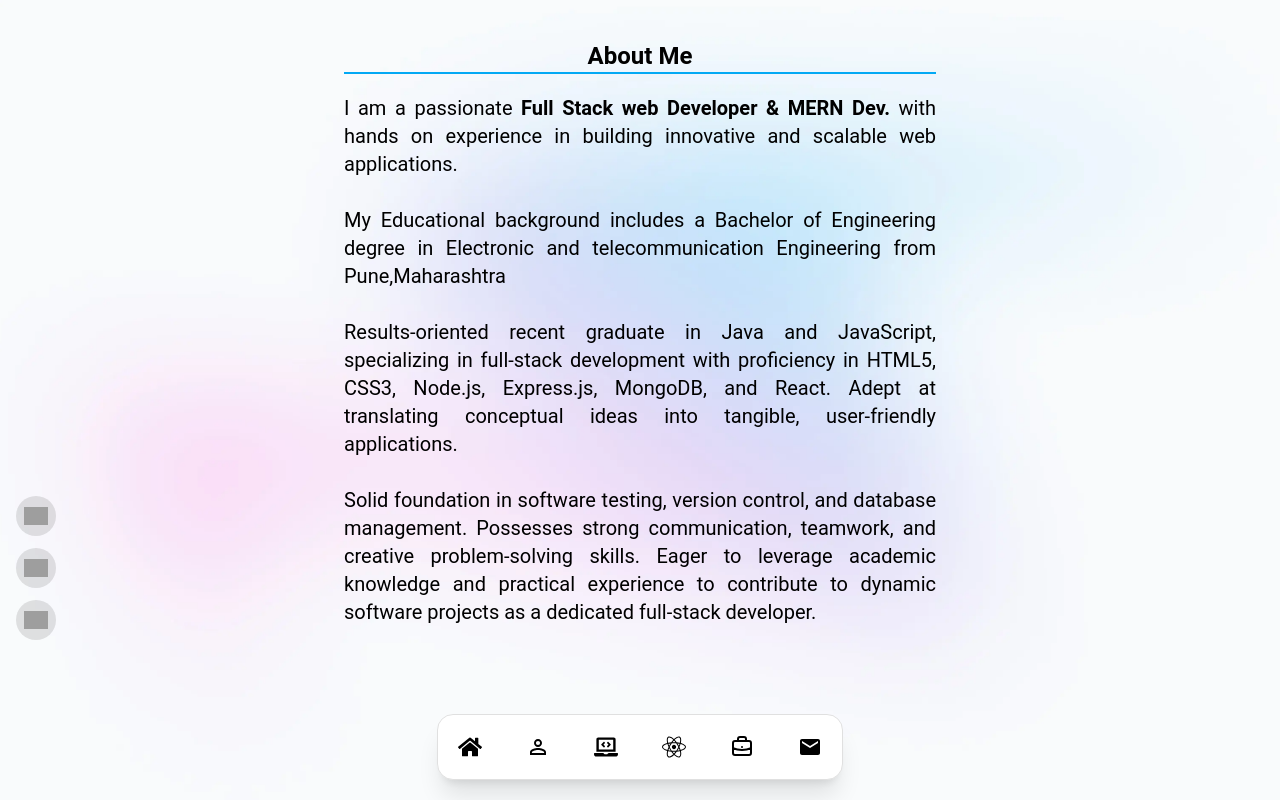
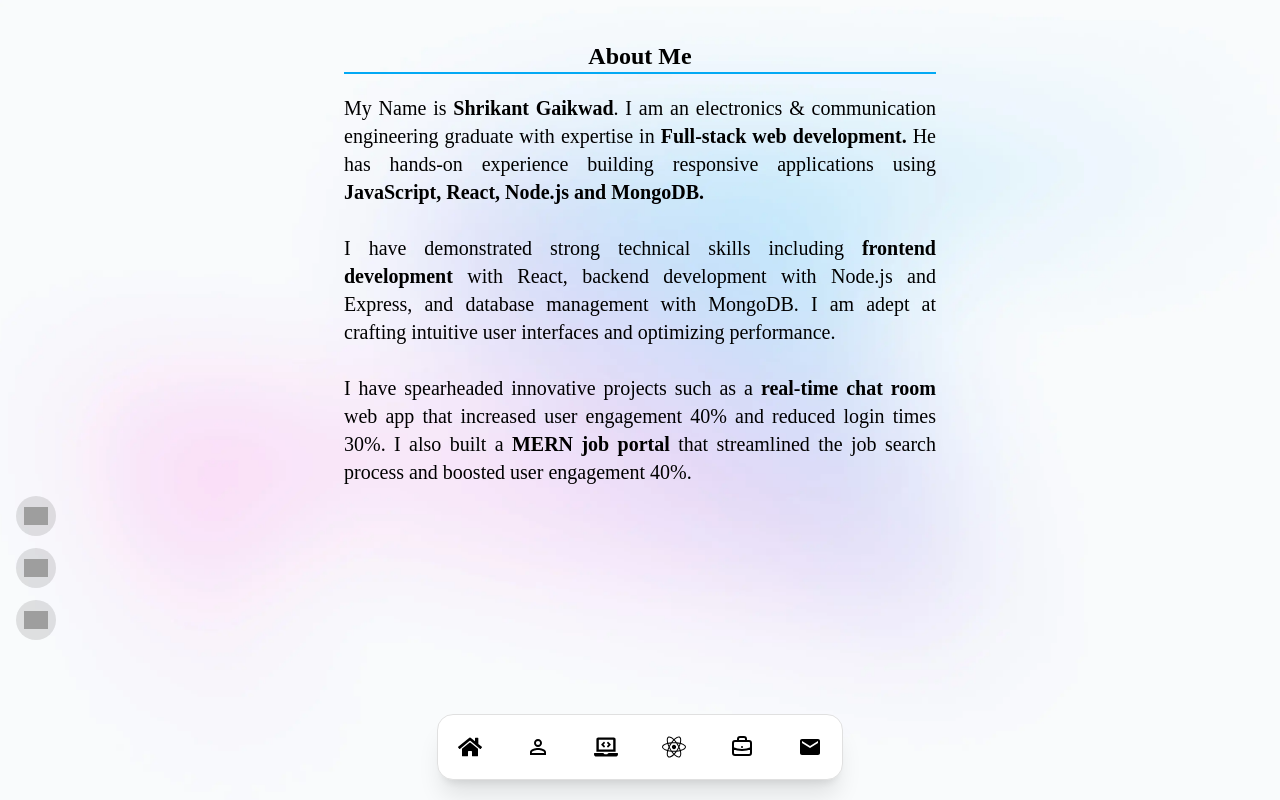
Before and after one commit to shrikantg199/PortFolio, a React (Vite) app: page /about in a window 1280 px wide. Built offline with nearby package versions, Linux system fonts and the light colour scheme; grey boxes are pictures that could not be loaded.

Commit message:
little change in  about

```diff
--- a/src/Components/About.jsx
+++ b/src/Components/About.jsx
@@ -3,31 +3,28 @@ import React from "react";
 const About = () => {
   return (
     <div className="flex flex-col items-center justify-center pt-2 pb-10 md:flex-row">
-      <div className="p-6 text-justify md:w-1/2">
+      <div className="p-6 font-serif text-justify md:w-1/2">
         <h1 className="mt-2 mb-5 text-2xl font-bold text-center border-b-2 border-light-blue-500">
           About Me
         </h1>
         <p className="text-lg md:text-xl">
-          I am a passionate <b>Full Stack web Developer & MERN Dev.</b> with
-          hands on experience in building innovative and scalable web
-          applications.
+          My Name is <b>Shrikant Gaikwad</b>. I am an electronics &
+          communication engineering graduate with expertise in{" "}
+          <b>Full-stack web development.</b> He has hands-on experience building
+          responsive applications using{" "}
+          <b>JavaScript, React, Node.js and MongoDB.</b>
           <br />
+          <br />I have demonstrated strong technical skills including{" "}
+          <b>frontend development</b> with React, backend development with
+          Node.js and Express, and database management with MongoDB. I am adept
+          at crafting intuitive user interfaces and optimizing performance.
           <br />
-          My Educational background includes a Bachelor of Engineering degree in
-          Electronic and telecommunication Engineering from Pune,Maharashtra
+          <br />I have spearheaded innovative projects such as a{" "}
+          <b>real-time chat room </b>
+          web app that increased user engagement 40% and reduced login times
+          30%. I also built a <b>MERN job portal </b> that streamlined the job
+          search process and boosted user engagement 40%.
           <br />
-          <br />
-          Results-oriented recent graduate in Java and JavaScript, specializing
-          in full-stack development with proficiency in HTML5, CSS3, Node.js,
-          Express.js, MongoDB, and React. Adept at translating conceptual ideas
-          into tangible, user-friendly applications.
-          <br />
-          <br />
-          Solid foundation in software testing, version control, and database
-          management. Possesses strong communication, teamwork, and creative
-          problem-solving skills. Eager to leverage academic knowledge and
-          practical experience to contribute to dynamic software projects as a
-          dedicated full-stack developer.
         </p>
       </div>
     </div>
```
